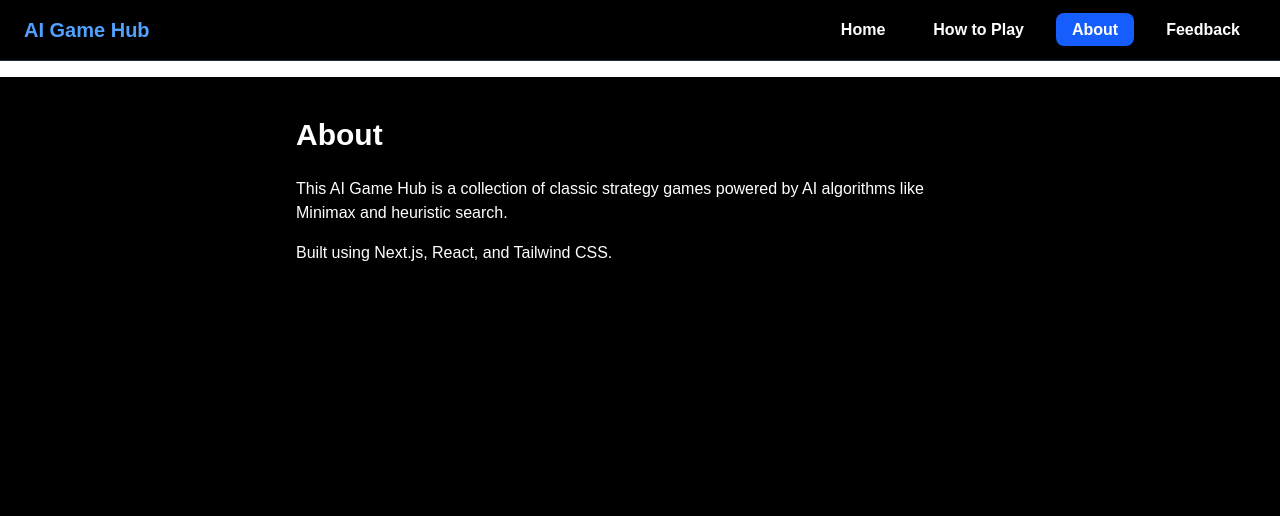
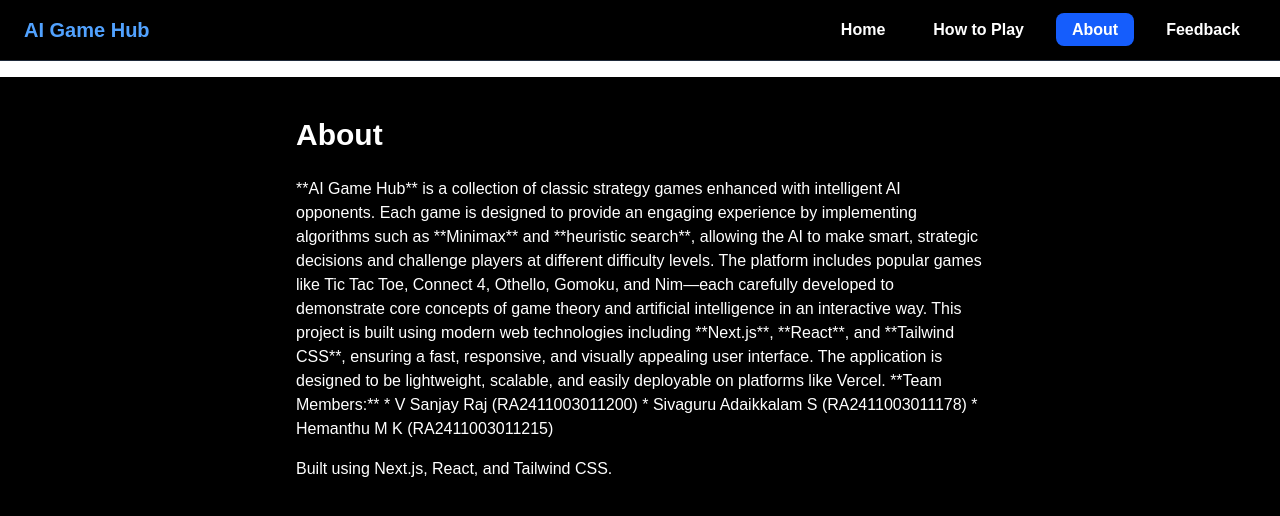
Before and after one commit to RuthlesSan/tic-tac-toe-ai, a Next.js app: page /about in a window 1280 px wide. Shown: the top 516 px of the page. Built offline with nearby package versions, Linux system fonts and the light colour scheme.

Commit message:
about us

```diff
--- a/app/about/page.js
+++ b/app/about/page.js
@@ -9,8 +9,18 @@ export default function About() {
         <h1 className="text-3xl font-bold mb-6">About</h1>
 
         <p>
-          This AI Game Hub is a collection of classic strategy games
-          powered by AI algorithms like Minimax and heuristic search.
+          **AI Game Hub** is a collection of classic strategy games enhanced with intelligent AI opponents. Each game is designed to provide an engaging experience by implementing algorithms such as **Minimax** and **heuristic search**, allowing the AI to make smart, strategic decisions and challenge players at different difficulty levels.
+
+The platform includes popular games like Tic Tac Toe, Connect 4, Othello, Gomoku, and Nim—each carefully developed to demonstrate core concepts of game theory and artificial intelligence in an interactive way.
+
+This project is built using modern web technologies including **Next.js**, **React**, and **Tailwind CSS**, ensuring a fast, responsive, and visually appealing user interface. The application is designed to be lightweight, scalable, and easily deployable on platforms like Vercel.
+
+**Team Members:**
+
+* V Sanjay Raj (RA2411003011200)
+* Sivaguru Adaikkalam S (RA2411003011178)
+* Hemanthu M K (RA2411003011215)
+
         </p>
 
         <p className="mt-4">
--- a/app/how-to-play/page.js
+++ b/app/how-to-play/page.js
@@ -9,7 +9,7 @@ export default function HowToPlay() {
         <h1 className="text-3xl font-bold mb-6">How to Play 🎮</h1>
 
         <ul className="space-y-4">
-          <h1>❌ Tic Tac Toe: Get 3 in a row before AI</h1>
+          <li>❌ Tic Tac Toe: Get 3 in a row before AI</li>
           <li>🔴 Connect 4: Drop discs and connect 4</li>
           <li>⚫ Othello: Capture more discs than AI</li>
           <li>⚪ Gomoku: Get 5 in a row</li>
```
